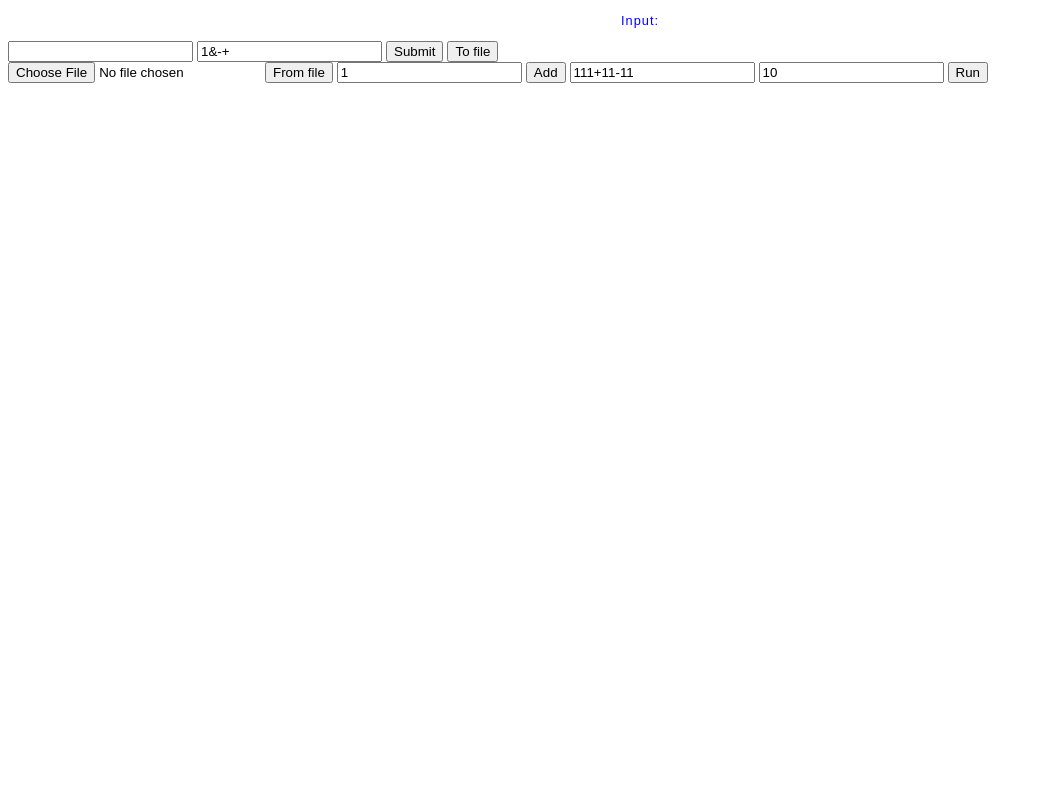
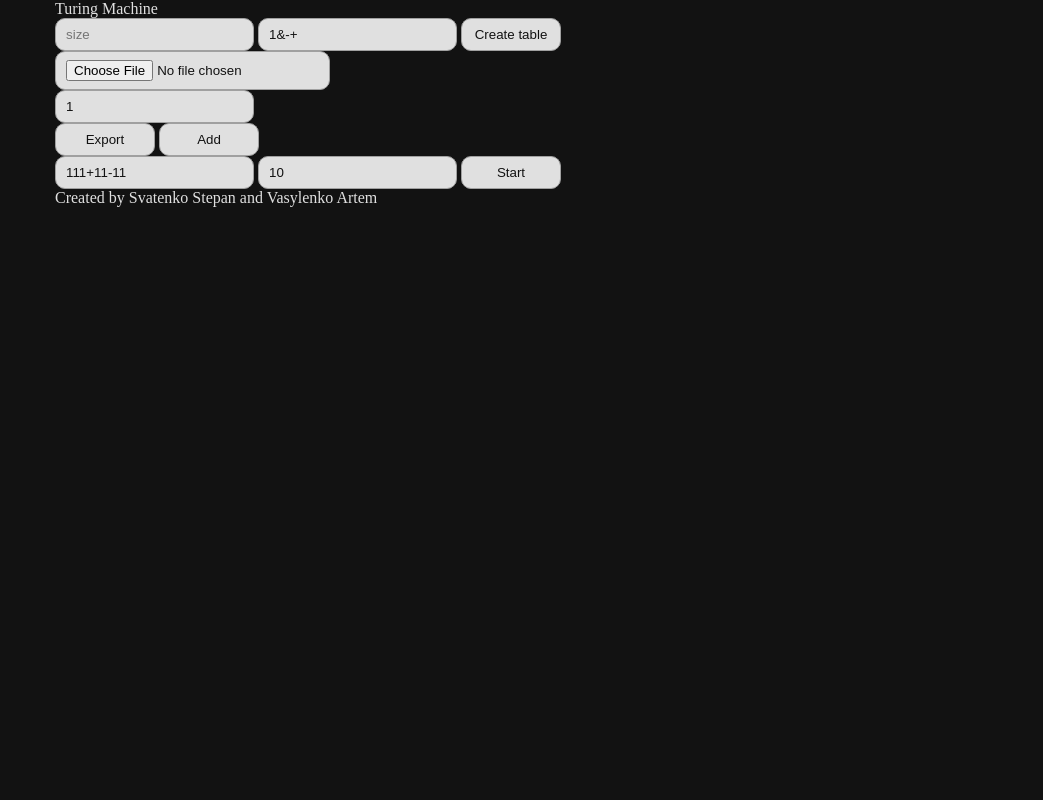
Before and after one commit to stopka-html/turing_interpreter, a Flask app: page / in a window 1280 px wide. Shown: the whole page, without its empty margins (0-1043 px from the left). Run offline with Flask 3, Linux system fonts and the light colour scheme; parts of the project's set-up code (start-up, migrations or seed data) failed here and were passed over.

Commit message:
update html

```diff
--- /dev/null
+++ b/static/script.js
@@ -0,0 +1,177 @@
+let q_rows = 0
+let is_created = false
+
+const size_value = document.getElementById('size')
+const T_value = document.getElementById('T')
+
+function generate_table() {
+	let table = document.getElementById('table')
+	q_rows = 0
+	table.innerHTML = ''
+	let size = size_value.value
+	let T_alphavit = T_value.value
+	tr = document.createElement('tr')
+	var td = document.createElement('td')
+	tr.appendChild(td)
+	for (var j = 0; j < T_alphavit.length; j++) {
+		var td = document.createElement('td')
+		td.innerHTML = T_alphavit[j]
+		tr.appendChild(td)
+	}
+	document.getElementById('table').appendChild(tr)
+	add_row(size, T_alphavit)
+}
+
+document.addEventListener('DOMContentLoaded', function () {
+	var data = JSON.parse(localStorage.getItem('data'))
+	if (data != null) {
+		read_from_var(data, data['size'], data['T_alphavit'])
+	}
+})
+
+// save data
+setInterval(() => {
+	if (is_created) {
+		var data = get_inputs()
+
+		data['size'] = document.getElementById('size').value
+		data['T_alphavit'] = document.getElementById('T').value
+		localStorage.setItem('data', JSON.stringify(data))
+	}
+}, 60000) // 60 sec
+
+// add row
+function add_row(size = document.getElementById('row_name').value, T_alphavit = document.getElementById('T').value) {
+	for (var i = 0; i < size; i++) {
+		var tr = document.createElement('tr')
+		td = document.createElement('td')
+		td.innerHTML = 'q' + q_rows
+		tr.appendChild(td)
+		for (var j = 1; j < T_alphavit.length + 1; j++) {
+			var td = document.createElement('td')
+			var input_field = document.createElement('input')
+			input_field.type = 'text'
+			input_field.name = 'q' + q_rows + '_' + T_alphavit[j - 1]
+			input_field.className = 'q_commands__field'
+			td.appendChild(input_field)
+			td.className = 'q_commands'
+			tr.appendChild(td)
+		}
+		q_rows++
+
+		document.getElementById('table').appendChild(tr)
+	}
+}
+
+// get all inputs
+function get_inputs() {
+	var q_commands = document.getElementsByClassName('q_commands__field')
+	var data = {}
+	for (var i = 0; i < q_commands.length; i++) {
+		let q_command = q_commands[i].getAttribute('name')
+		if (q_commands[i].value != '') {
+			const q_t = q_command.split('_')[1]
+			const q_n = q_command.split('_')[0]
+
+			data[q_n] = { ...data[q_n], [q_t]: q_commands[i].value }
+		}
+	}
+	return data
+}
+
+// post to flask and get program
+function run() {
+	var input = document.getElementById('input_tape').value
+	var T_alphavit = document.getElementById('T').value
+	var size = document.getElementById('size').value
+	var num_steps = document.getElementById('num_steps').value
+	var data = get_inputs()
+	if (Object.keys(data).length == 0) {
+		console.log('No data')
+		const div_output = document.getElementById('output')
+		const p = document.createElement('p')
+		p.innerHTML = 'No data'
+		div_output.appendChild(p)
+		return
+	}
+	let response = fetch('/run', {
+		method: 'POST',
+		headers: {
+			'Content-Type': 'application/json',
+		},
+		body: JSON.stringify({ input: input, num_steps: num_steps, size: size, T_alphavit: T_alphavit, data: data }),
+	})
+		.then((response) => response.json())
+		.then((data) => {
+			console.log(data)
+			data_field = document.getElementById('output')
+			for (const key in data) {
+				if (key != '') {
+					let tr = document.createElement('tr')
+					let td = document.createElement('td')
+					td.innerHTML = key
+					tr.appendChild(td)
+					for (const key2 in data[key]) {
+						if (data[key][key2] != '') {
+							let td = document.createElement('td')
+							td.innerHTML = data[key][key2]
+							tr.appendChild(td)
+						}
+					}
+					data_field.appendChild(tr)
+				}
+			}
+		})
+}
+
+requestpost = document.getElementById('run')
+requestpost.addEventListener('submit', run)
+
+function read_from_var(data, size, T) {
+	console.log(data)
+	delete data['size']
+	delete data['T_alphavit']
+	console.log(size)
+	console.log(T)
+	document.getElementById('size').value = size
+	document.getElementById('T').value = T
+	generate_table()
+	const input = document.getElementsByClassName('q_commands__field')
+	for (const key in data) {
+		for (const key2 in data[key]) {
+			input[key + '_' + key2].value = data[key][key2]
+		}
+	}
+}
+
+// read json from file
+function from_file() {
+	var file = document.getElementById('file').files[0]
+	var reader = new FileReader()
+	const input = document.getElementsByClassName('q_commands__field')
+	reader.onload = function () {
+		var contents = reader.result
+		contents = JSON.parse(contents)
+		for (const key in contents) {
+			for (const key2 in contents[key]) {
+				console.log(key + '_' + key2)
+				console.log(contents[key][key2])
+				input[key + '_' + key2].value = contents[key][key2]
+			}
+		}
+	}
+	reader.readAsText(file)
+}
+
+//write json commands to file
+function write_and_download() {
+	const input = document.getElementsByClassName('q_commands__field')
+	var data = get_inputs()
+	var dataStr = 'data:text/json;charset=utf-8,' + encodeURIComponent(JSON.stringify(data))
+	var downloadAnchorNode = document.createElement('a')
+	downloadAnchorNode.setAttribute('href', dataStr)
+	downloadAnchorNode.setAttribute('download', 'prog.json')
+	document.body.appendChild(downloadAnchorNode) // required for firefox
+	downloadAnchorNode.click()
+	downloadAnchorNode.remove()
+}
--- a/static/script_index.js
+++ /dev/null
@@ -1,187 +0,0 @@
-
-q_rows = 0
-is_created = false
-// generate table
-function generate_table(){
-  if (is_created) {
-    document.getElementById('table').remove();
-    is_created = false
-  }
-  else{
-    is_created = true
-
-  }
-  var size = document.getElementById('size').value;
-  var T_alphavit = document.getElementById('T').value;
-  tr = document.createElement('tr');
-  var td = document.createElement('td');
-  tr.appendChild(td);
-  for (var j = 0; j < T_alphavit.length; j++) {
-    var td = document.createElement('td');
-    td.innerHTML = T_alphavit[j];
-    tr.appendChild(td);
-  }
-  document.getElementById('table').appendChild(tr);
-  add_row(size, T_alphavit);
-  // for (var i = 0; i < T_alphavit.length+1; i++) {
-  //   var tr = document.createElement('tr');
-  //   for (var j = 0; j < size+1; j++) {
-  //     var td = document.createElement('td');
-  //     td.innerHTML = T_alphavit[i];
-  //     tr.appendChild(td);
-  //   }
-}
-document.addEventListener('DOMContentLoaded', function() {
-  var data = JSON.parse(localStorage.getItem('data'));
-  if (data != null) {
-    read_from_var(data, data["size"], data["T_alphavit"]);
-  }
-});
-// save data
-setInterval(() => {
-  if(is_created == true){
-    var data = get_inputs();
-
-    data["size"] = document.getElementById('size').value;
-    data["T_alphavit"] = document.getElementById('T').value;
-    localStorage.setItem('data', JSON.stringify(data));
-  }
-}, 60000);
-// add row
-function add_row(size=document.getElementById('row_name').value, T_alphavit=document.getElementById('T').value){
-
-  for (var i = 0; i < size; i++) {
-    var tr = document.createElement('tr');
-    td = document.createElement('td');
-    td.innerHTML = "q"+q_rows;
-    tr.appendChild(td);
-    for (var j = 1; j < T_alphavit.length+1; j++) {
-      var td = document.createElement('td');
-      var input_field = document.createElement('input');
-      input_field.type = "text";
-      input_field.name = "q"+q_rows+"_"+T_alphavit[j-1];
-      input_field.className = "q_commands__field";
-      td.appendChild(input_field);
-      td.className = "q_commands";
-      tr.appendChild(td);
-    }
-    q_rows++
-
-    document.getElementById('table').appendChild(tr);
-  }
-}
-// get all inputs
-function get_inputs() {
-  var q_commands = document.getElementsByClassName('q_commands__field');
-  var data = {
-
-  }
-  for (var i = 0; i < q_commands.length; i++) {
-    let q_command = q_commands[i].getAttribute('name');
-    if (q_commands[i].value != "") {
-      const q_t = q_command.split("_")[1];
-      const q_n = q_command.split("_")[0];
-
-      data[q_n] = { ...data[q_n], [q_t] : q_commands[i].value}
-    }
-  }
-  return data
-}
-// post to flask and get program
-function run() {
-  var input = document.getElementById('input_tape').value;
-  var T_alphavit = document.getElementById('T').value;
-  var size = document.getElementById('size').value;
-  var num_steps = document.getElementById('num_steps').value;
-  var data = get_inputs();
-  if (Object.keys(data).length == 0) {
-    console.log("No data");
-    const div_output = document.getElementById('output');
-    const p = document.createElement('p');
-    p.innerHTML = "No data";
-    div_output.appendChild(p);
-    return
-  }
-  let response = fetch('/run', {
-    method: 'POST',
-    headers: {
-      'Content-Type': 'application/json',
-
-    },
-    body: JSON.stringify({input: input, num_steps: num_steps, size: size, T_alphavit: T_alphavit, data: data})
-  }).then(response => response.json())
-  .then(data => {
-    console.log(data);
-    data_field = document.getElementById('output');
-    for (const key in data) {
-      if(key != ""){
-        let tr = document.createElement('tr');
-        let td = document.createElement('td');
-        td.innerHTML = key;
-        tr.appendChild(td);
-        for (const key2 in data[key]) {
-          if(data[key][key2] != ""){
-            let td = document.createElement('td');
-            td.innerHTML = data[key][key2];
-            tr.appendChild(td);
-          }
-        }
-        data_field.appendChild(tr);
-    }
-    }
-  });
-
-}
-requestpost = document.getElementById('run');
-requestpost.addEventListener('submit', run);
-
-
-function read_from_var(data,size,T){
-  console.log(data);
-  delete data["size"];
-  delete data["T_alphavit"];
-  console.log(size);
-  console.log(T);
-  document.getElementById('size').value = size;
-  document.getElementById('T').value = T;
-  generate_table();
-  const input = document.getElementsByClassName('q_commands__field');
-  for (const key in data) {
-    for (const key2 in data[key]) {
-      input[key+"_"+key2].value = data[key][key2];
-    }
-  }
-}
-
-
-// read json from file
-//
-function from_file() {
-  var file = document.getElementById('file').files[0];
-  var reader = new FileReader();
-  const input = document.getElementsByClassName('q_commands__field');
-  reader.onload = function() {
-    var contents = reader.result;
-    contents = JSON.parse(contents);
-    for (const key in contents) {
-      for (const key2 in contents[key]) {
-        console.log(key+"_"+key2);
-        console.log(contents[key][key2]);
-        input[key+"_"+key2].value = contents[key][key2];
-      }
-    }
-  }
-  reader.readAsText(file);
-}
-//write json commands to file
-function write_and_download(){
-  const input = document.getElementsByClassName('q_commands__field');
-  var data = get_inputs();
-  var dataStr = "data:text/json;charset=utf-8," + encodeURIComponent(JSON.stringify(data));
-  var downloadAnchorNode = document.createElement('a');
-  downloadAnchorNode.setAttribute("href",     dataStr     );
-  downloadAnchorNode.setAttribute("download", "prog.json");
-  document.body.appendChild(downloadAnchorNode); // required for firefox
-  downloadAnchorNode.click();
-  downloadAnchorNode.remove();
-}
--- /dev/null
+++ b/static/style.css
@@ -0,0 +1,163 @@
+:root {
+	--main-bg-color: #121212;
+	--main-color: #e0e0e0;
+	--accent-color: #00c4b4;
+	--second-color: #444444;
+}
+
+*,
+*::before,
+*::after {
+	margin: 0;
+	padding: 0;
+	border: 0;
+	box-sizing: border-box;
+
+	-webkit-tap-highlight-color: transparent;
+}
+
+ul,
+ol,
+li {
+	list-style: none;
+}
+
+h1,
+h2,
+h3,
+h4,
+h5,
+h6 {
+	font-weight: inherit;
+	font-size: inherit;
+}
+
+img {
+	vertical-align: top;
+}
+
+a {
+	text-decoration: none;
+	color: inherit;
+	user-select: none;
+}
+
+a,
+button {
+	cursor: pointer;
+}
+
+html,
+body {
+	height: 100%;
+	background-color: var(--main-bg-color);
+	color: var(--main-color);
+	/* font-family: $font-main; */
+	font-weight: 400;
+	font-style: normal;
+
+	scroll-behavior: smooth;
+	/* overflow: hidden; */
+}
+
+::selection {
+	background-color: rgba(255, 255, 255, 0.8);
+	color: var(--main-bg-color);
+}
+
+::-webkit-scrollbar {
+	display: none;
+	width: clamp(5px, 1vw, 7px);
+	height: clamp(5px, 1vw, 7px);
+	background-color: rgba(255, 255, 255, 0.2);
+}
+
+::-webkit-scrollbar-thumb {
+	background-color: var(--main-color);
+	background-color: rgba(255, 255, 255, 0.2);
+	border-radius: 20px;
+	transition: 0.3s ease;
+
+	&:hover {
+		background-color: rgba(255, 255, 255, 0.5);
+	}
+}
+
+/* :active,
+:hover,
+:focus {
+	outline: 0;
+} */
+
+.user-select-none {
+	-webkit-touch-callout: none;
+	-webkit-user-select: none;
+	-khtml-user-select: none;
+	-moz-user-select: none;
+	-ms-user-select: none;
+	user-select: none;
+}
+
+table {
+	border-collapse: collapse;
+	border: 2px solid rgb(140 140 140);
+	font-family: sans-serif;
+	font-size: 0.8rem;
+	letter-spacing: 1px;
+}
+td {
+	border: 1px solid rgb(160 160 160);
+	padding: 8px 10px;
+}
+p {
+	text-align: center;
+	color: blue;
+	font-family: sans-serif;
+	font-size: 0.8rem;
+	letter-spacing: 1px;
+}
+
+button {
+	min-width: 100px;
+	border: 1px solid rgb(160 160 160);
+	padding: 8px 10px;
+	color: var(--main-bg-color);
+	transition: 0.3s ease;
+	border-radius: 10px;
+	background-color: var(--main-color);
+	&:hover {
+		color: var(--main-bg-color);
+	}
+}
+
+input {
+	min-width: 100px;
+	border: 1px solid rgb(160 160 160);
+	padding: 8px 10px;
+	color: var(--main-bg-color);
+	transition: 0.3s ease;
+	border-radius: 10px;
+	background-color: var(--main-color);
+	&:hover {
+		color: var(--main-bg-color);
+	}
+}
+
+.q_commands {
+	min-width: 100px;
+	border: 1px solid rgb(160 160 160);
+	padding: 8px 10px;
+}
+
+[class*='__container'] {
+	max-width: 1200px;
+	margin: 0 auto;
+	padding: 0 15px;
+}
+
+.wrapper {
+	min-height: 100vh;
+	display: flex;
+	flex-direction: column;
+	overflow: hidden;
+}
--- a/static/style_index.css
+++ /dev/null
@@ -1,23 +0,0 @@
-table {
-  border-collapse: collapse;
-  border: 2px solid rgb(140 140 140);
-  font-family: sans-serif;
-  font-size: 0.8rem;
-  letter-spacing: 1px;
-}
-td {
-  border: 1px solid rgb(160 160 160);
-  padding: 8px 10px;
-}
-p {
-  text-align: center;
-  color:blue;
-  font-family: sans-serif;
-  font-size: 0.8rem;
-  letter-spacing: 1px;
-}
-.q_commands {
-  min-width: 100px;
-  border: 1px solid rgb(160 160 160);
-  padding: 8px 10px;
-}
--- a/templates/index.html
+++ b/templates/index.html
@@ -1,31 +1,55 @@
 <!DOCTYPE html>
 <html lang="en">
+	<head>
+		<meta charset="UTF-8" />
+		<meta name="viewport" content="width=device-width, initial-scale=1" />
+		<title>Turing</title>
+		<link rel="stylesheet" type="text/css" href="{{ url_for('static', filename='style.css') }}" />
+	</head>
 
-<head>
-  <meta charset="UTF-8">
-  <meta name="viewport" content="width=device-width, initial-scale=1">
-  <title>Turing</title>
-  <link rel="stylesheet" type="text/css" href="{{ url_for('static', filename='style_index.css') }}" />
-</head>
+	<body>
+		<div class="wrapper">
+			<header class="header">
+				<div class="header__container">
+					<div class="header__logo">
+						<div class="logo">Turing Machine</div>
+					</div>
+				</div>
+			</header>
+			<main class="main">
+				<div class="main__container">
+					<form onsubmit="event.preventDefault(); generate_table()">
+						<input type="text" name="input" id="size" class="input" placeholder="size" />
+						<input type="text" name="" id="T" value="1&-+" placeholder="T-alphabet" />
+						<button type="submit">Create table</button>
+					</form>
 
-<body>
-  <p>Input:</p>
-  <input type="text" name="input" id="size" class="input" value="">
-  <input type="text" name="" id="T" value="1&-+">
-  <button onclick="generate_table()">Submit</button>
-  <button type="submit" onclick="write_and_download()">To file</button>
-  <div id="table"></div>
-  <input type="file" id="file" value="">
-  <button onclick="from_file()">From file</button>
-  <input type="text" id="row_name" value="1">
-  <button onclick="add_row()">Add</button>
-  <input type="text" id="input_tape" value="111+11-11">
-  <input type="text" id="num_steps" value="10">
-  <button type="submit" onclick="run()">Run</button>
+					<div id="table"></div>
 
-  <div id="output"></div>
+					<form onsubmit="event.preventDefault(); from_file()">
+						<input type="file" id="file" accept=".json" onchange="from_file()" />
+					</form>
+					<!-- <input type="file" id="file" accept=".json" /> -->
+					<!-- <button onclick="from_file()">Import</button> -->
+					<input type="text" id="row_name" value="1" />
+					<div class="button__block">
+						<button type="submit" onclick="write_and_download()">Export</button>
+						<button onclick="add_row()">Add</button>
+					</div>
 
-</body>
-<script src="{{url_for('static', filename='script_index.js')}}"></script>
+					<input type="text" id="input_tape" value="111+11-11" />
+					<input type="text" id="num_steps" value="10" />
+					<button type="submit" onclick="run()">Start</button>
 
+					<div id="output"></div>
+				</div>
+			</main>
+		</body>
+		<footer class="footer">
+			<div class="footer__container">
+				Created by Svatenko Stepan and Vasylenko Artem
+			</div>
+		</footer>
+	</div>
+	<script src="{{url_for('static', filename='script.js')}}"></script>
 </html>
```
